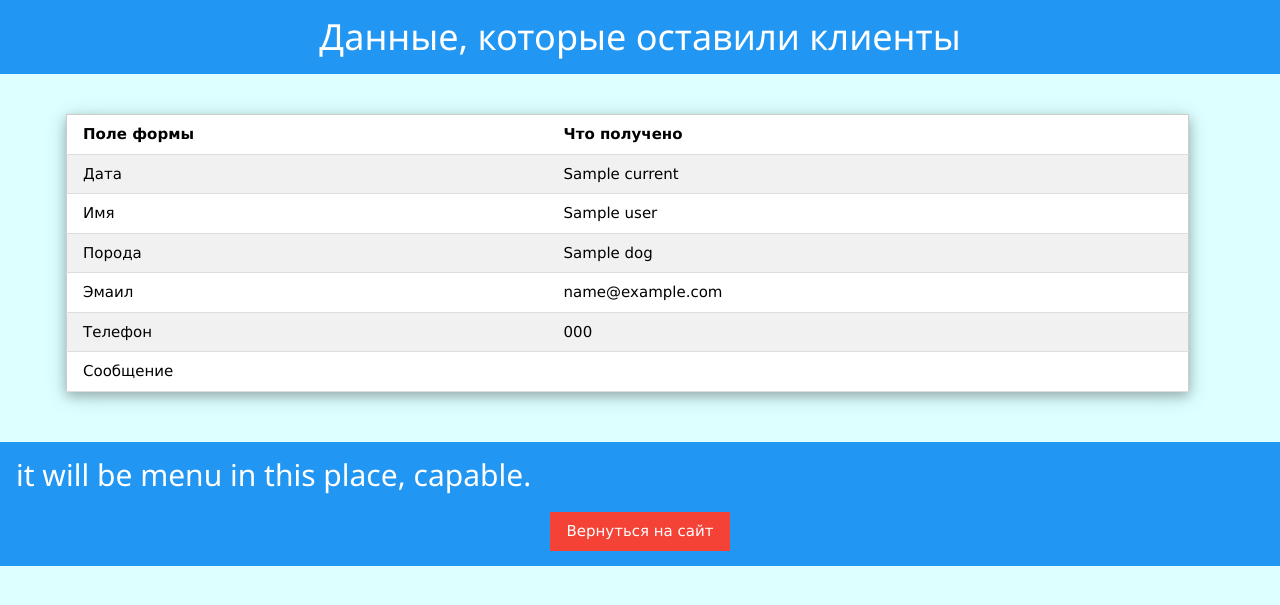
After one commit to WNRumford/olesya, a Flask app: template templates/user_data.html in a window 1280 px wide. The commit adds this page. Shown: the top 605 px of the page. Run offline with Flask 2, Linux system fonts and the light colour scheme; the template is opened without the code that fills it: most values are stand-ins (such as "Sample title", 1, 10 or a date in 2020).

Commit message:
Created getting data from form and keeping it in json file, and abiliti to look at user data on special page

```diff
--- a/main.py
+++ b/main.py
@@ -1,5 +1,5 @@
 from flask import Flask, render_template, request, url_for, redirect
-from funcs import get_data_form, write_json
+from funcs import get_data_form, write_json, read_json
 import os
 
 host = os.getenv('IP', '0,0,0,0')
@@ -7,11 +7,6 @@ port = int(os.getenv('PORT', 8080))
 
 app = Flask(__name__)
 
-# @app.route('/')
-# @app.route('/main')
-# @app.route('/index')
-# def land():
-#     pass
 
 @app.route('/', methods = ['GET', 'POST'])
 @app.route('/main', methods = ['GET', 'POST'])
@@ -25,5 +20,10 @@ def main():
 def page_not_found(e):
     return "Ошибка, ошибка!!! <hr> {} <hr> <a href='{}'><h1>Back to main</h1>".format(e, url_for("main")), 404
 
+@app.route("/klientdata")
+def get_user_data():
+    data = read_json("data.json")
+    return render_template('user_data.html', data=data)
+
 if __name__ == '__main__':
     app.run(host=host,port=port, debug=True)
--- /dev/null
+++ b/templates/user_data.html
@@ -0,0 +1,57 @@
+<!DOCTYPE html>
+<html lang="en">
+<head>
+    <meta charset="UTF-8">
+    <meta name="viewport" content="width=device-width, initial-scale=1.0">
+    <meta http-equiv="X-UA-Compatible" content="ie=edge">
+    <link rel="stylesheet" href="https://www.w3schools.com/w3css/4/w3.css">
+    <title>Пользовательские данные</title>
+</head>
+<body class="w3-pale-blue">
+    <div class="w3-container w3-blue w3-center">
+        <h1>Данные, которые оставили клиенты</h1>
+    </div>
+
+    <div class="w3-container">
+        {% for user in data %}
+        <table class="w3-table-all w3-card-4 w3-center" style="margin-top:40px;
+                            margin-left:50px;width:90%">
+            <tr>
+                <th>Поле формы</th>
+                <th>Что получено</th>
+            </tr>
+            <tr>
+                <td>Дата</td>
+                <td>{{ user["current"] }}</td>
+            </tr>
+            <tr>
+                <td>Имя</td>
+                <td>{{ user["name"] }}</td>
+            </tr>
+            <tr>
+                <td>Порода</td>
+                <td>{{ user["dog"] }}</td>
+            </tr>
+            <tr>
+                <td>Эмаил</td>
+                <td>{{ user["email"] }}</td>
+            </tr>
+            <tr>
+                <td>Телефон</td>
+                <td>{{ user["phone"] }}</td>
+            </tr>
+            <tr>
+                <td>Сообщение</td>
+                <td>{{ user["msg"] }}</td>
+            </tr>
+        </table>
+
+        {% endfor %}
+    </div>
+
+    <div class="w3-container w3-blue" style="margin-top:50px">
+        <h2>it will be menu in this place, capable.</h2>
+        <p class="w3-center"><a href="{{url_for('main')}}" class="w3-button w3-red">Вернуться на сайт</a></p>
+    </div>
+</body>
+</html>
```
Also changed, not shown: funcs.py (+10 -0 lines), templates/index.html (+1 -7 lines).
